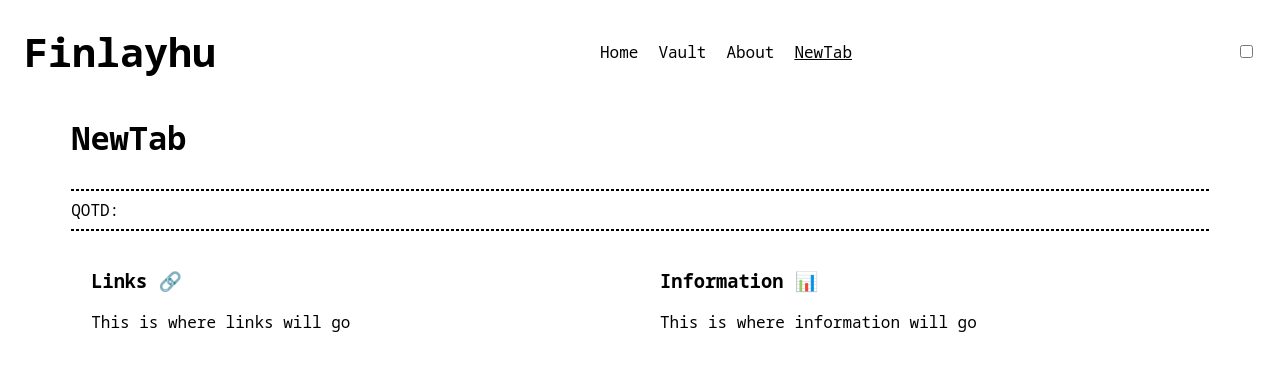
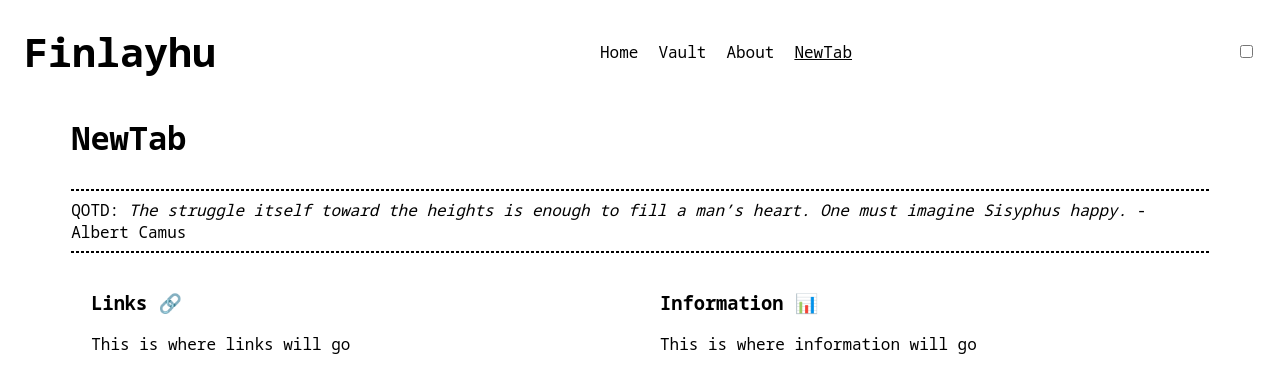
Before and after one commit to HudsonFinn/finlayhu, a React (Vite) app: page /new-tab in a window 1280 px wide. Shown: the top 392 px of the page. Built offline with nearby package versions, Linux system fonts and the light colour scheme; no server answers.

Commit message:
Add more strict response handling

```diff
--- /dev/null
+++ b/src/components/QuoteOfTheDay/Quote.tsx
@@ -0,0 +1,15 @@
+type QuoteProps = {
+	quote: string;
+	author: string;
+};
+
+function Quote(props: QuoteProps) {
+	const { quote, author } = props;
+	return (
+		<>
+			<i>{quote}</i> - {author}
+		</>
+	);
+}
+
+export default Quote;
--- a/src/components/QuoteOfTheDay/QuoteOfTheDay.tsx
+++ b/src/components/QuoteOfTheDay/QuoteOfTheDay.tsx
@@ -1,14 +1,14 @@
 import { useEffect, useState } from 'react';
 import './QuoteOfTheDay.css';
+import Quote from './Quote';
 
+// Documentation: https://docs.zenquotes.io/zenquotes-documentation/#api-structure
 type Quote = {
-	q: string;
-	a: string;
-	i: string;
-	c: number;
+	q: string; // Quote
+	a: string; // Author
+	i?: string; // Author Image
+	c?: number; // Character Count
 };
-
-type Response = Array<Quote>;
 
 function QuoteOfTheDay() {
 	const [quote, setQuote] = useState<Quote | undefined>();
@@ -18,17 +18,24 @@ function QuoteOfTheDay() {
 			const response = await fetch(
 				'https://5xelzlc0nb.execute-api.eu-west-2.amazonaws.com/prod/'
 			);
-			const json = (await response.json()) as Response;
-			console.log(json);
-			setQuote(json[0]);
+			const json = (await response.json()) as Quote;
+			setQuote(json);
 		};
 
 		getQuote().catch((e: unknown) => {
 			console.log(`Error getting QOTD ${String(e)}`);
+			setQuote({
+				q: 'The struggle itself toward the heights is enough to fill a man’s heart. One must imagine Sisyphus happy.',
+				a: 'Albert Camus',
+			});
 		});
 	}, []);
 
-	return <p className="quote">QOTD: {quote?.q}</p>;
+	return (
+		<p className="quote">
+			QOTD: {quote ? <Quote quote={quote.q} author={quote.a} /> : '...'}
+		</p>
+	);
 }
 
 export default QuoteOfTheDay;
```
